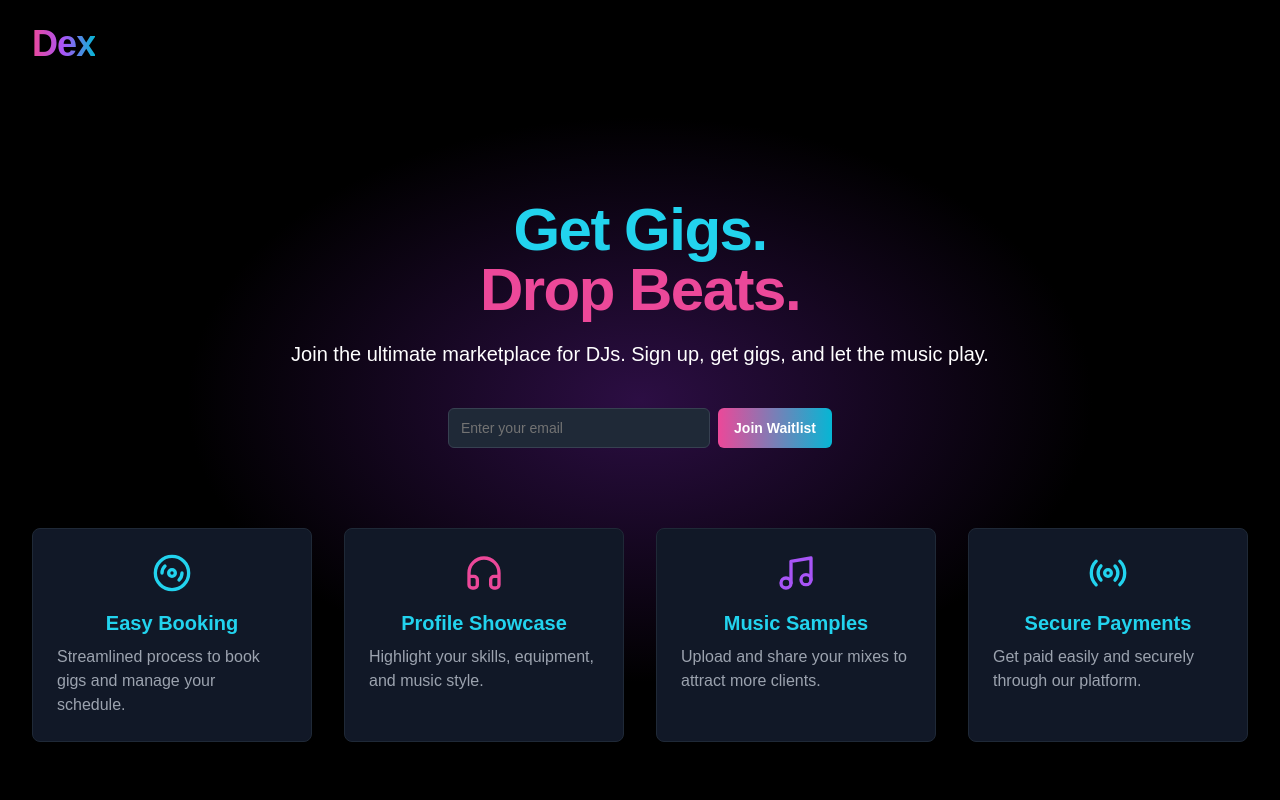
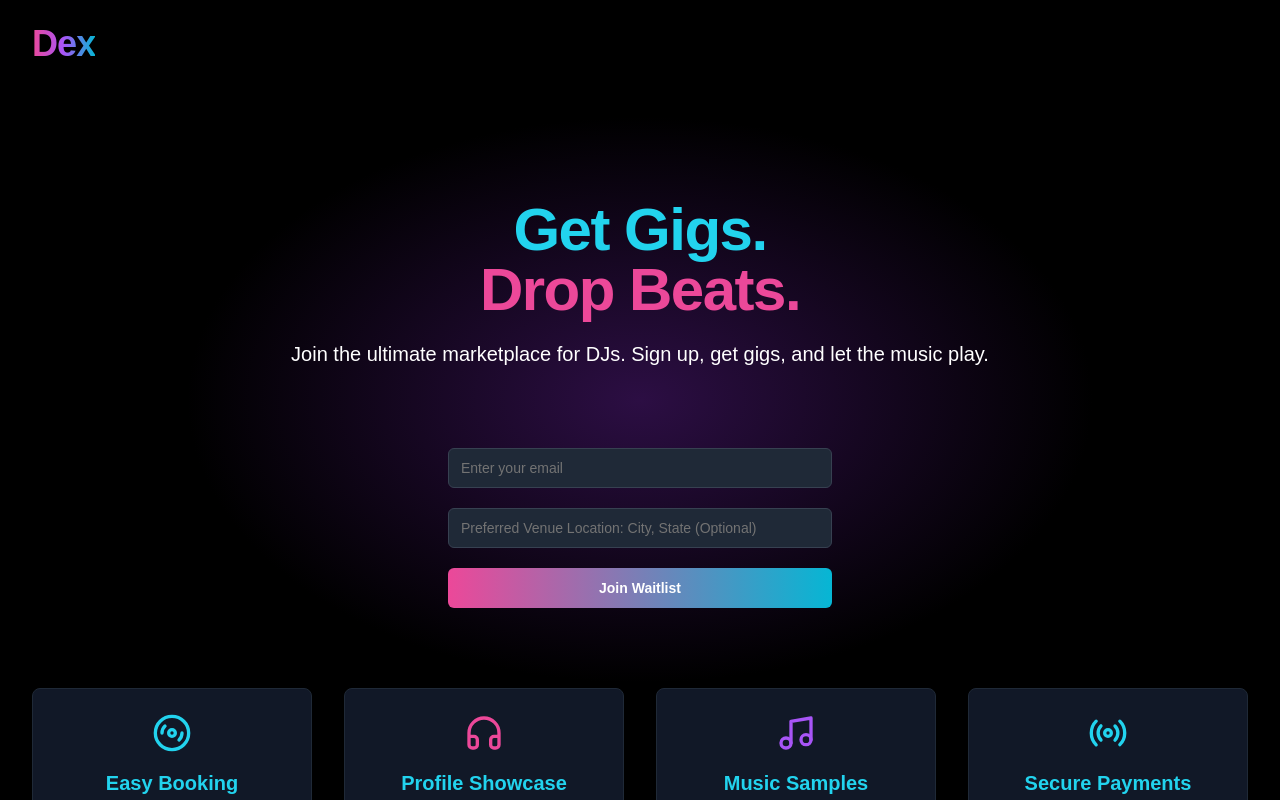
Before and after one commit to kartikeyegupta/dex, a Next.js app: page / in a window 1280 px wide. Shown: the top 800 px of the page. Built offline with nearby package versions, Linux system fonts and the light colour scheme; no server answers.

Commit message:
preferred location updated

```diff
--- a/app/page.tsx
+++ b/app/page.tsx
@@ -8,6 +8,7 @@ import { supabase } from '@/lib/supabaseClient'
 
 export default function LandingPage() {
   const [email, setEmail] = useState('')
+  const [loc, setLoc] = useState('')
   const [isLoading, setIsLoading] = useState(false)
   const [message, setMessage] = useState('')
 
@@ -19,11 +20,11 @@ export default function LandingPage() {
     try {
       const { error } = await supabase
         .from('waitlist')
-        .insert([{ email }])
+        .insert([{ email, preferred_location: loc}])
 
       if (error) throw error
-
       setEmail('')
+      setLoc('')
       setMessage('Thank you for joining our waitlist!')
     } catch (error) {
       setMessage('This email has already been signed up! Contact Christian or Tiki if you think this could be an error.')
@@ -55,17 +56,24 @@ export default function LandingPage() {
             <p className="mt-3 max-w-md mx-auto text-base sm:text-lg md:mt-5 md:text-xl md:max-w-3xl">
               Join the ultimate marketplace for DJs. Sign up, get gigs, and let the music play.
             </p>
-            <div className="mt-10 flex flex-col items-center">
-              <form onSubmit={handleSubmit} className="flex w-full max-w-sm items-center space-x-2">
+            <div className="mt-20 flex flex-col items-center">
+                  <form onSubmit={handleSubmit} className="flex flex-col w-full max-w-sm items-center space-y-5">
                     <Input
                       type="email"
                       placeholder="Enter your email"
                       value={email}
                       onChange={(e) => setEmail(e.target.value)}
-                  className="flex-grow bg-gray-800 text-white placeholder-gray-400 border-gray-700 focus:border-cyan-500 focus:ring-cyan-500"
+                      className="w-full bg-gray-800 text-white placeholder-gray-400 border-gray-700 focus:border-cyan-500 focus:ring-cyan-500"
                       required
                     />
-                <Button type="submit" className="bg-gradient-to-r from-pink-500 to-cyan-500 text-white font-bold hover:from-pink-600 hover:to-cyan-600" disabled={isLoading}>
+                    <Input
+                      type="preferred_location"
+                      placeholder="Preferred Venue Location: City, State (Optional)"
+                      value={loc}
+                      onChange={(e) => setLoc(e.target.value)}
+                      className="w-full bg-gray-800 text-white placeholder-gray-400 border-gray-700 focus:border-cyan-500 focus:ring-cyan-500"
+                    />
+                    <Button type="submit" className="w-full bg-gradient-to-r from-pink-500 to-cyan-500 text-white font-bold hover:from-pink-600 hover:to-cyan-600" disabled={isLoading}>
                       {isLoading ? 'Joining...' : 'Join Waitlist'}
                     </Button>
                   </form>
```
Lines whose indentation alone changed are shown as unchanged.
